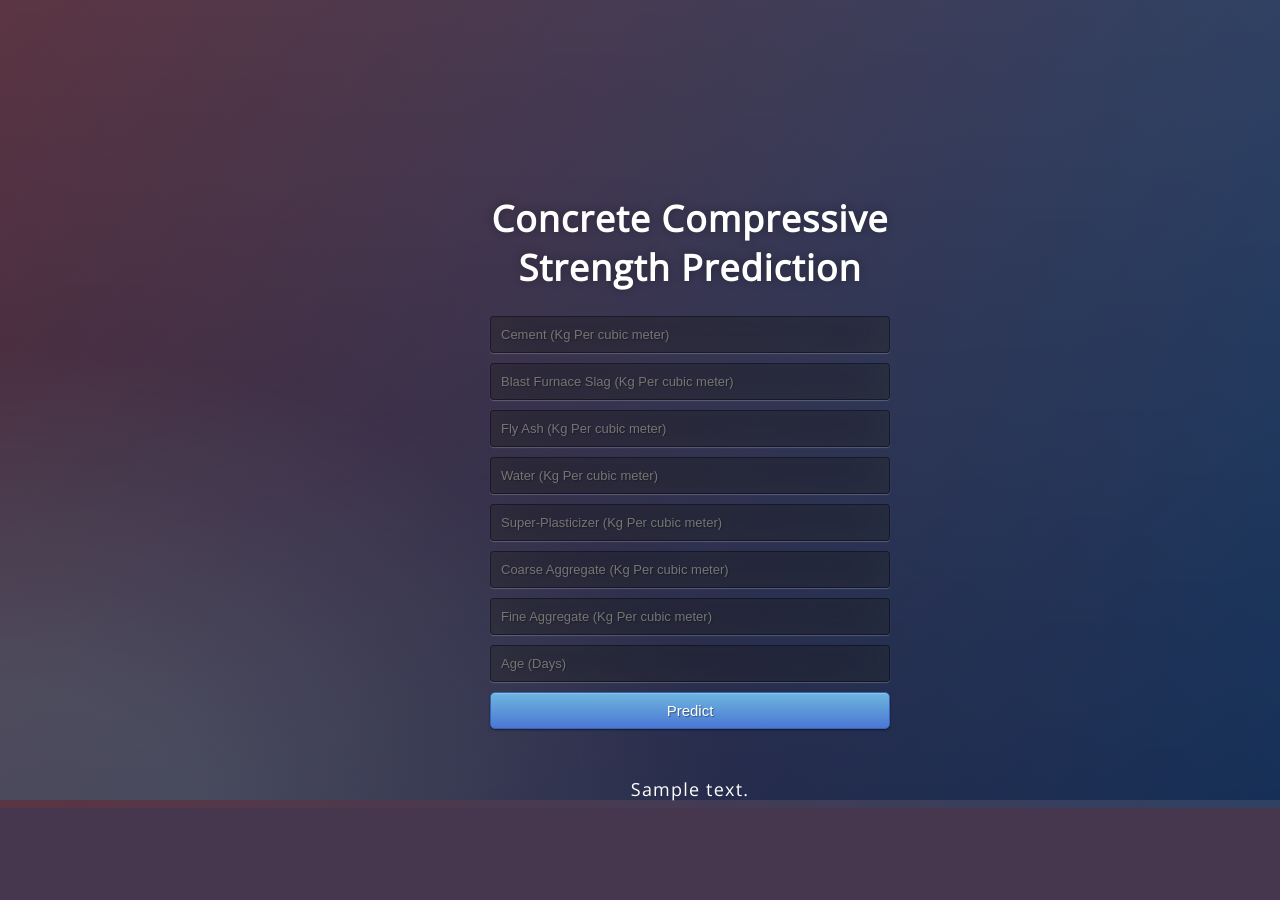
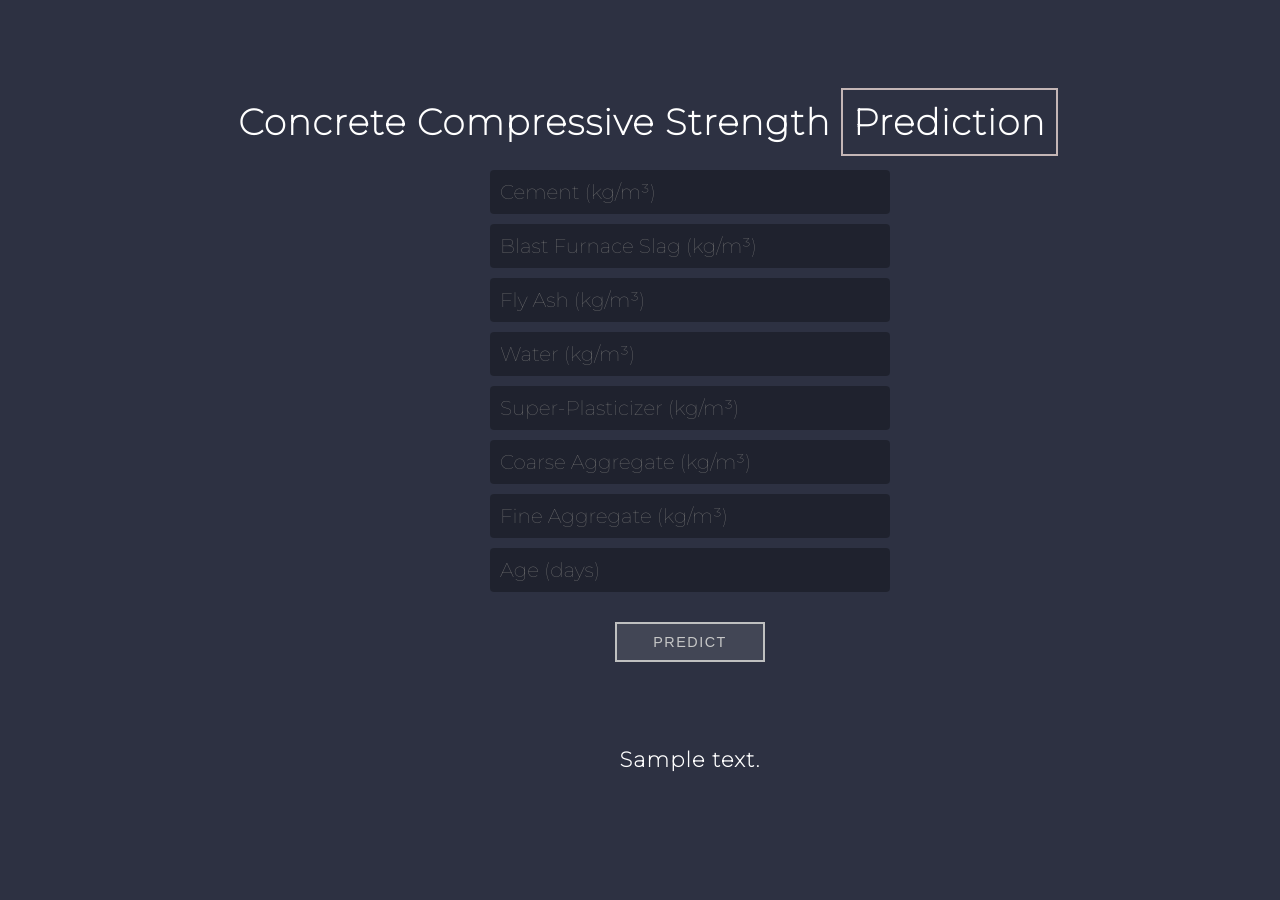
Before and after one commit to Shad-Say/project2021, a Flask app: template templates/index.html in a window 1280 px wide. Before the commit the page ends 808 px from the top, so only its background shows below. Run offline with Flask 2, Linux system fonts and the light colour scheme; the template is opened without the code that fills it: most values are stand-ins (such as "Sample title", 1, 10 or a date in 2020); parts of the project's set-up code (start-up, migrations or seed data) failed here and were passed over.

Commit message:
change ui

```diff
--- a/app.py
+++ b/app.py
@@ -20,7 +20,7 @@ def predict():
 
     output = round(prediction[0], 2)
 
-    return render_template('index.html', prediction_text='Concrete Compressive Strength should be {} Mpa'.format(output))
+    return render_template('index.html', prediction_text='Concrete Compressive Strength should be {} MPa'.format(output))
 
 @app.route('/predict_api',methods=['POST'])
 def predict_api():
--- a/static/css/style.css
+++ b/static/css/style.css
@@ -1,35 +1,144 @@
-@import url(https://fonts.googleapis.com/css?family=Open+Sans);
-.btn { display: inline-block; *display: inline; *zoom: 1; padding: 4px 10px 4px; margin-bottom: 0; font-size: 13px; line-height: 18px; color: #333333; text-align: center;text-shadow: 0 1px 1px rgba(255, 255, 255, 0.75); vertical-align: middle; background-color: #f5f5f5; background-image: -moz-linear-gradient(top, #ffffff, #e6e6e6); background-image: -ms-linear-gradient(top, #ffffff, #e6e6e6); background-image: -webkit-gradient(linear, 0 0, 0 100%, from(#ffffff), to(#e6e6e6)); background-image: -webkit-linear-gradient(top, #ffffff, #e6e6e6); background-image: -o-linear-gradient(top, #ffffff, #e6e6e6); background-image: linear-gradient(top, #ffffff, #e6e6e6); background-repeat: repeat-x; filter: progid:dximagetransform.microsoft.gradient(startColorstr=#ffffff, endColorstr=#e6e6e6, GradientType=0); border-color: #e6e6e6 #e6e6e6 #e6e6e6; border-color: rgba(0, 0, 0, 0.1) rgba(0, 0, 0, 0.1) rgba(0, 0, 0, 0.25); border: 1px solid #e6e6e6; -webkit-border-radius: 4px; -moz-border-radius: 4px; border-radius: 4px; -webkit-box-shadow: inset 0 1px 0 rgba(255, 255, 255, 0.2), 0 1px 2px rgba(0, 0, 0, 0.05); -moz-box-shadow: inset 0 1px 0 rgba(255, 255, 255, 0.2), 0 1px 2px rgba(0, 0, 0, 0.05); box-shadow: inset 0 1px 0 rgba(255, 255, 255, 0.2), 0 1px 2px rgba(0, 0, 0, 0.05); cursor: pointer; *margin-left: .3em; }
-.btn:hover, .btn:active, .btn.active, .btn.disabled, .btn[disabled] { background-color: #e6e6e6; }
-.btn-large { padding: 9px 14px; font-size: 15px; line-height: normal; -webkit-border-radius: 5px; -moz-border-radius: 5px; border-radius: 5px; }
-.btn:hover { color: #333333; text-decoration: none; background-color: #e6e6e6; background-position: 0 -15px; -webkit-transition: background-position 0.1s linear; -moz-transition: background-position 0.1s linear; -ms-transition: background-position 0.1s linear; -o-transition: background-position 0.1s linear; transition: background-position 0.1s linear; }
-.btn-primary, .btn-primary:hover { text-shadow: 0 -1px 0 rgba(0, 0, 0, 0.25); color: #ffffff; }
-.btn-primary.active { color: rgba(255, 255, 255, 0.75); }
-.btn-primary { background-color: #4a77d4; background-image: -moz-linear-gradient(top, #6eb6de, #4a77d4); background-image: -ms-linear-gradient(top, #6eb6de, #4a77d4); background-image: -webkit-gradient(linear, 0 0, 0 100%, from(#6eb6de), to(#4a77d4)); background-image: -webkit-linear-gradient(top, #6eb6de, #4a77d4); background-image: -o-linear-gradient(top, #6eb6de, #4a77d4); background-image: linear-gradient(top, #6eb6de, #4a77d4); background-repeat: repeat-x; filter: progid:dximagetransform.microsoft.gradient(startColorstr=#6eb6de, endColorstr=#4a77d4, GradientType=0);  border: 1px solid #3762bc; text-shadow: 1px 1px 1px rgba(0,0,0,0.4); box-shadow: inset 0 1px 0 rgba(255, 255, 255, 0.2), 0 1px 2px rgba(0, 0, 0, 0.5); }
-.btn-primary:hover, .btn-primary:active, .btn-primary.active, .btn-primary.disabled, .btn-primary[disabled] { filter: none; background-color: #4a77d4; }
-.btn-block { width: 100%; display:block; }
 
 * { -webkit-box-sizing:border-box; -moz-box-sizing:border-box; -ms-box-sizing:border-box; -o-box-sizing:border-box; box-sizing:border-box; }
 
 html { width: 100%; height:100%; overflow:hidden; }
 
+h1 {
+	margin-top: 100px;
+}
+
 body {
 	width: 100%;
 	height:100%;
-	font-family: 'Open Sans', sans-serif;
-	background: #092756;
+	font-family: 'Montserrat', sans-serif;
+	font-weight: lighter;
+	background: #2D3142;
 	color: #fff;
 	font-size: 18px;
 	text-align:center;
 	letter-spacing:1.2px;
-	background: -moz-radial-gradient(0% 100%, ellipse cover, rgba(104,128,138,.4) 10%,rgba(138,114,76,0) 40%),-moz-linear-gradient(top,  rgba(57,173,219,.25) 0%, rgba(42,60,87,.4) 100%), -moz-linear-gradient(-45deg,  #670d10 0%, #092756 100%);
-	background: -webkit-radial-gradient(0% 100%, ellipse cover, rgba(104,128,138,.4) 10%,rgba(138,114,76,0) 40%), -webkit-linear-gradient(top,  rgba(57,173,219,.25) 0%,rgba(42,60,87,.4) 100%), -webkit-linear-gradient(-45deg,  #670d10 0%,#092756 100%);
-	background: -o-radial-gradient(0% 100%, ellipse cover, rgba(104,128,138,.4) 10%,rgba(138,114,76,0) 40%), -o-linear-gradient(top,  rgba(57,173,219,.25) 0%,rgba(42,60,87,.4) 100%), -o-linear-gradient(-45deg,  #670d10 0%,#092756 100%);
-	background: -ms-radial-gradient(0% 100%, ellipse cover, rgba(104,128,138,.4) 10%,rgba(138,114,76,0) 40%), -ms-linear-gradient(top,  rgba(57,173,219,.25) 0%,rgba(42,60,87,.4) 100%), -ms-linear-gradient(-45deg,  #670d10 0%,#092756 100%);
-	background: -webkit-radial-gradient(0% 100%, ellipse cover, rgba(104,128,138,.4) 10%,rgba(138,114,76,0) 40%), linear-gradient(to bottom,  rgba(57,173,219,.25) 0%,rgba(42,60,87,.4) 100%), linear-gradient(135deg,  #670d10 0%,#092756 100%);
-	filter: progid:DXImageTransform.Microsoft.gradient( startColorstr='#3E1D6D', endColorstr='#092756',GradientType=1 );
+}
 
+span {
+	border: 2px solid #C4B6B6;
+	padding: 10px;
 }
+
+input {
+	width: 100%;
+	margin-bottom: 10px;
+	background: rgba(0,0,0,0.3);
+	outline: none;
+	padding: 10px;
+	color: #fff;
+	border-radius: 4px;
+	border-style: none;
+}
+
+input,
+input::-webkit-input-placeholder {
+    font-size: 20px;
+	font-family: 'Montserrat', sans-serif;
+}
+
+input[type=text] {
+	-webkit-transition: width .35s ease-in-out;
+	transition: width .35s ease-in-out;
+}
+input[type=text]:focus {
+	width: 250px;
+}
+
+a {
+	color: #BFC0C0;
+	text-decoration: none;
+	letter-spacing: 1px;
+}
+
+.button-3 {
+	color: #FFF;
+	transition: all 0.5s;
+	position: relative;
+}
+.button-3::before {
+	content: '';
+	position: absolute;
+	top: 0;
+	left: 0;
+	width: 100%;
+	height: 100%;
+	z-index: 1;
+	background-color: rgba(255,255,255,0.1);
+	transition: all 0.3s;
+}
+.button-3:hover::before {
+	opacity: 0 ;
+	transform: scale(0.5,0.5);
+}
+.button-3::after {
+	content: '';
+	position: absolute;
+	top: 0;
+	left: 0;
+	width: 100%;
+	height: 100%;
+	z-index: 1;
+	opacity: 0;
+	transition: all 0.3s;
+	border: 1px solid rgba(255,255,255,0.5);
+	transform: scale(1.2,1.2);
+}
+.button-3:hover::after {
+	opacity: 1;
+	transform: scale(1,1);
+}
+
+.button {
+	display: inline-flex;
+	height: 40px;
+	width: 150px;
+	border: 2px solid #BFC0C0;
+	margin: 20px 20px 20px 20px;
+	background-color: #2D3142;
+	color: #BFC0C0;
+	text-transform: uppercase;
+	text-decoration: none;
+	font-size: .8em;
+	letter-spacing: 1.5px;
+	align-items: center;
+	justify-content: center;
+	overflow: hidden;
+}
+
+#button-2 {
+	position: relative;
+	overflow: hidden;
+	cursor: pointer;
+}
+
+#button-2 a {
+	position: relative;
+	transition: all .35s ease-Out;
+}
+
+#slide {
+	width: 100%;
+	height: 100%;
+	left: -200px;
+	background: #BFC0C0;
+	position: absolute;
+	transition: all .35s ease-Out;
+	bottom: 0;
+}
+
+#button-2:hover #slide {
+	left: 0;
+}
+
+#button-2:hover a {
+	color: #2D3142;
+}
+
 .login {
 	position: absolute;
 	top: 40%;
@@ -38,26 +147,3 @@ body {
 	width:400px;
 	height:400px;
 }
-
-.login h1 { color: #fff; text-shadow: 0 0 10px rgba(0,0,0,0.3); letter-spacing:1px; text-align:center; }
-
-input {
-	width: 100%;
-	margin-bottom: 10px;
-	background: rgba(0,0,0,0.3);
-	border: none;
-	outline: none;
-	padding: 10px;
-	font-size: 13px;
-	color: #fff;
-	text-shadow: 1px 1px 1px rgba(0,0,0,0.3);
-	border: 1px solid rgba(0,0,0,0.3);
-	border-radius: 4px;
-	box-shadow: inset 0 -5px 45px rgba(100,100,100,0.2), 0 1px 1px rgba(255,255,255,0.2);
-	-webkit-transition: box-shadow .5s ease;
-	-moz-transition: box-shadow .5s ease;
-	-o-transition: box-shadow .5s ease;
-	-ms-transition: box-shadow .5s ease;
-	transition: box-shadow .5s ease;
-}
-input:focus { box-shadow: inset 0 -5px 45px rgba(100,100,100,0.4), 0 1px 1px rgba(255,255,255,0.2); }
--- a/templates/index.html
+++ b/templates/index.html
@@ -1,41 +1,38 @@
 <!DOCTYPE html>
-<html >
-<!--From https://codepen.io/frytyler/pen/EGdtg-->
+<html>
+
 <head>
   <meta charset="UTF-8">
   <title>ML API</title>
-  <link href='https://fonts.googleapis.com/css?family=Pacifico' rel='stylesheet' type='text/css'>
-<link href='https://fonts.googleapis.com/css?family=Arimo' rel='stylesheet' type='text/css'>
-<link href='https://fonts.googleapis.com/css?family=Hind:300' rel='stylesheet' type='text/css'>
-<link href='https://fonts.googleapis.com/css?family=Open+Sans+Condensed:300' rel='stylesheet' type='text/css'>
   <link rel="stylesheet" href="{{ url_for('static', filename='css/style.css') }}">
-
+  <link rel="preconnect" href="https://fonts.googleapis.com">
+  <link rel="preconnect" href="https://fonts.gstatic.com" crossorigin>
+  <link href="https://fonts.googleapis.com/css2?family=Montserrat:wght@100&display=swap" rel="stylesheet">
 </head>
 
 <body>
+  <h1>Concrete Compressive Strength <span>Prediction</span></h1>
   <div class="login">
-	<h1>Concrete Compressive Strength Prediction</h1>
 
     <!-- Main Input For Receiving Query to our ML -->
-    <form action="{{ url_for('predict')}}"method="post">
-    <input type="text" name="i1" placeholder="Cement (Kg Per cubic meter)" required="required" />
-    <input type="text" name="i2" placeholder="Blast Furnace Slag (Kg Per cubic meter)" required="required" />
-		<input type="text" name="i3" placeholder="Fly Ash (Kg Per cubic meter)" required="required" />
-    <input type="text" name="i4" placeholder="Water (Kg Per cubic meter)" required="required" />
-    <input type="text" name="i5" placeholder="Super-Plasticizer (Kg Per cubic meter)" required="required" />
-    <input type="text" name="i6" placeholder="Coarse Aggregate (Kg Per cubic meter)" required="required" />
-    <input type="text" name="i7" placeholder="Fine Aggregate (Kg Per cubic meter)" required="required" />
-    <input type="text" name="i8" placeholder="Age (Days)" required="required" />
+    <form action="{{ url_for('predict')}}" method="post">
+      <input type="text" autocomplete="off" name="i1" placeholder="Cement (kg/m³)" required="required" />
+      <input type="text" autocomplete="off" name="i2" placeholder="Blast Furnace Slag (kg/m³)" required="required" />
+      <input type="text" autocomplete="off" name="i3" placeholder="Fly Ash (kg/m³)" required="required" />
+      <input type="text" autocomplete="off" name="i4" placeholder="Water (kg/m³)" required="required" />
+      <input type="text" autocomplete="off" name="i5" placeholder="Super-Plasticizer (kg/m³)" required="required" />
+      <input type="text" autocomplete="off" name="i6" placeholder="Coarse Aggregate (kg/m³)" required="required" />
+      <input type="text" autocomplete="off" name="i7" placeholder="Fine Aggregate (kg/m³)" required="required" />
+      <input type="text" autocomplete="off" name="i8" placeholder="Age (days)" required="required" />
 
-        <button type="submit" class="btn btn-primary btn-block btn-large">Predict</button>
+      <a href="#"><button type="submit" class="button button-2 button-3">Predict</button></a>
     </form>
 
     <br>
     <br>
-   {{ prediction_text }}
+    <h3>{{ prediction_text }}</h3>
 
   </div>
+</body>
 
-
-</body>
 </html>
```
Lines whose indentation alone changed are shown as unchanged.
